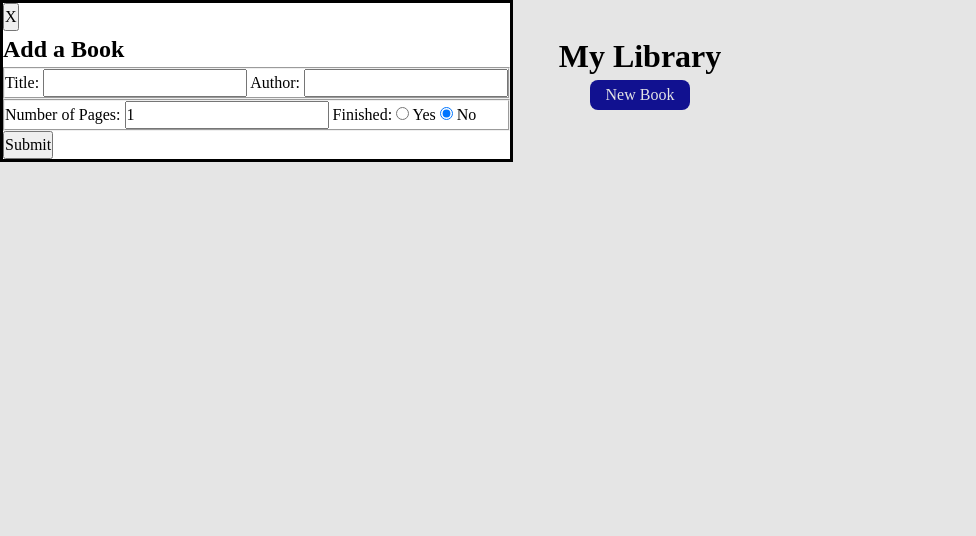
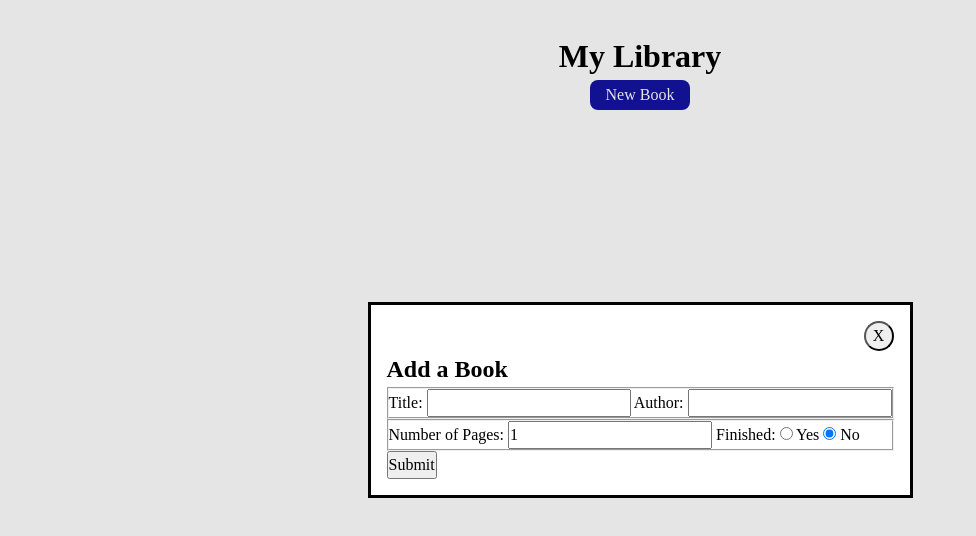
Before and after one commit to Jenna-Deamer/odin-book-library, a plain HTML site: page index.html in a window 1280 px wide. Both pictures are taken after a click on the button "New Book". Shown: the whole page, without its empty margins (0-976 px from the left). Drawn offline with Linux system fonts and the light colour scheme.

Commit message:
center modal styles

```diff
--- a/index.html
+++ b/index.html
@@ -10,14 +10,11 @@
 </head>
 
 <body>
-    <main>
-        <div id="header-container">
-            <h1>My Library</h1>
-            <button id="modal-button">New Book</button>
+    <dialog id="add-book-modal">
+        <div id="modal-button-container">
+            <button id="close-btn">X</button>
         </div>
 
-            <dialog id="add-book-modal">
-                <button>X</button>
         <h2>Add a Book</h2>
         <p id="info-label"></p>
         <form>
@@ -43,6 +40,11 @@
             <button type="submit">Submit</button>
         </form>
     </dialog>
+    <main>
+        <div id="header-container">
+            <h1>My Library</h1>
+            <button id="modal-button">New Book</button>
+        </div>
 
         <section id="book-container">
 
--- a/styles.css
+++ b/styles.css
@@ -126,3 +126,17 @@ button{
 #info-label {
     font-weight: 600;
 }
+
+#add-book-modal{
+    margin: auto;
+    padding: 1rem;
+}
+#close-btn{
+    width: 30px;
+    height: 30px;
+    border-radius: 100%;
+}
+#modal-button-container{
+    display: flex;
+    justify-content: end;
+}
```
Lines whose indentation alone changed are shown as unchanged.
